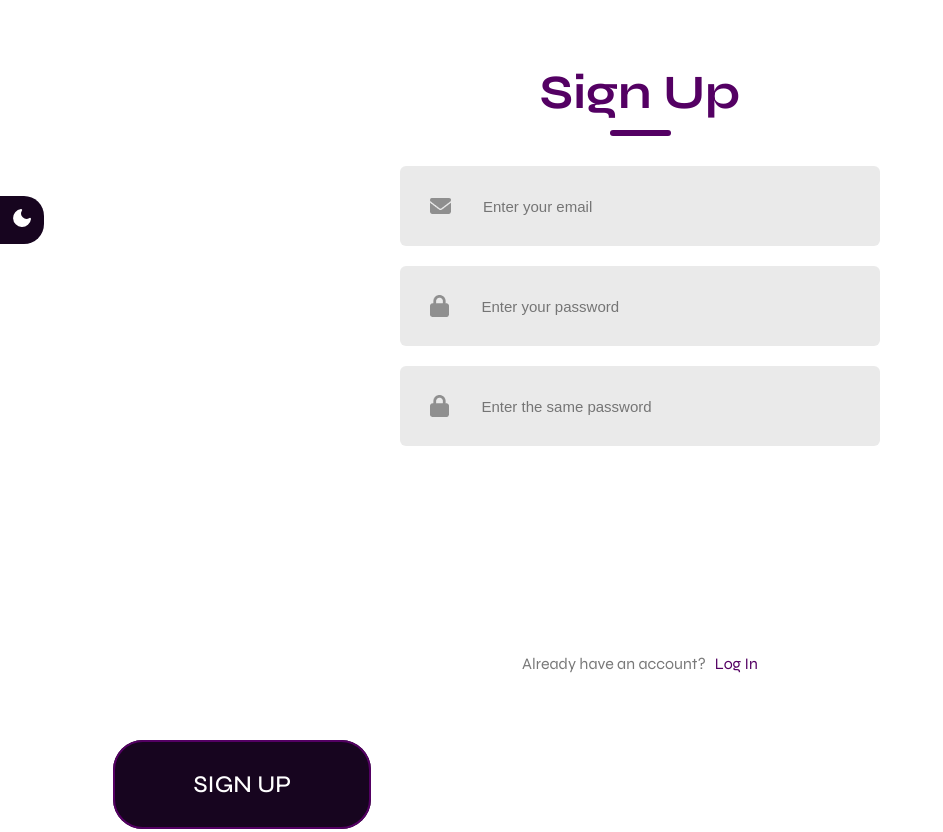
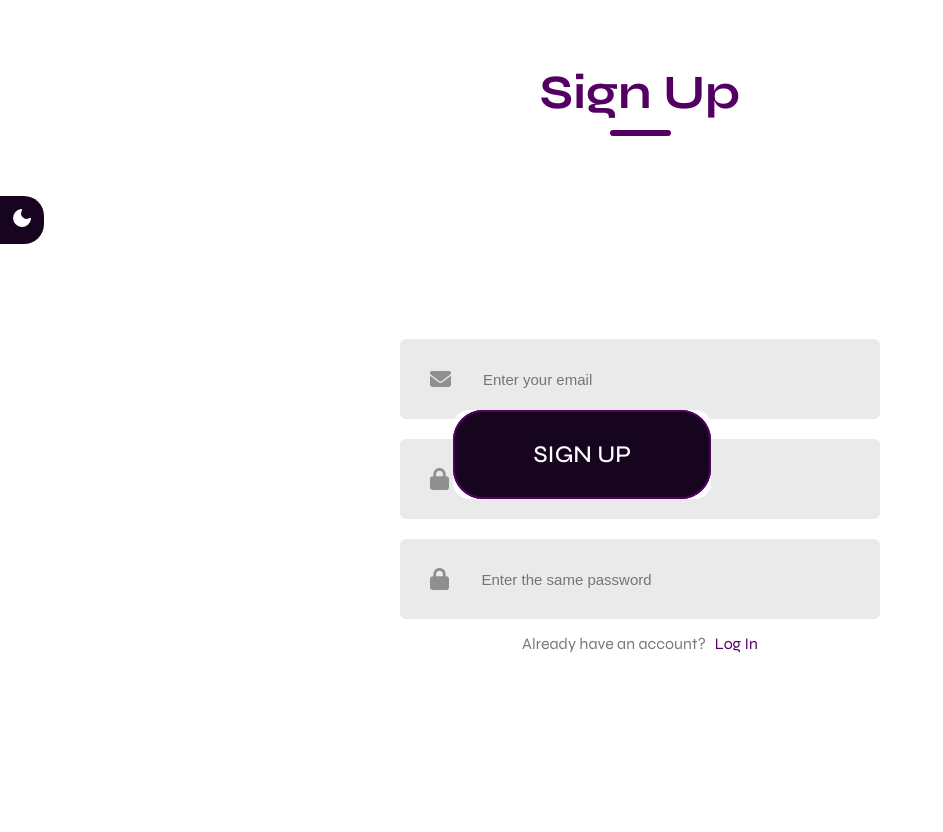
Before and after one commit to KevinYu3214/Savor, a React (Vite) app: page /signup in a window 1280 px wide. Shown: the part 180-1012 px from the top of the page, without its empty margins (0-943 px from the left). After the commit the page ends 833 px from the top, so only its background shows below. Built offline with nearby package versions, Linux system fonts and the light colour scheme; no server answers.

Commit message:
better coding

```diff
--- a/src/components/CustomButtons/Button.jsx
+++ b/src/components/CustomButtons/Button.jsx
@@ -1,6 +1,6 @@
 import React, { useState, useContext } from "react";
 import ThemeContext from "../../contexts/ThemeContext";
-const Button = ({text, onClick}) => {
+const Button = (props) => {
   const [isClicked, setIsClicked] = useState(false);
   const { theme } = useContext(ThemeContext);
 
@@ -10,15 +10,15 @@ const Button = ({text, onClick}) => {
     // Wait for the transition animation to complete before redirecting
     setTimeout(() => {
       // Replace '/compare' with your actual redirect URL
-      onClick();
+      props.onClick();
     }, 400); // Adjust the duration according to your transition animation
   };
 
     return (
       <div>
       <div className={`buttons ${isClicked ? 'clicked' : ''}`}>
-        <button className={`blob-btn ${theme === 'light' ? 'light' : 'dark'}`} onClick={handleClick}>
-          {text}
+        <button className={`blob-btn ${theme === 'light' ? 'light' : 'dark'}`} onClick={handleClick} type={props.type}>
+          {props.text}
           <span className={`blob-btn__inner ${theme === 'light' ? 'light' : 'dark'}`}>
             <span className="blob-btn__blobs">
               <span className={`blob-btn__blob ${theme === 'light' ? 'light' : 'dark'}`}></span>
--- a/src/pages/Signup.jsx
+++ b/src/pages/Signup.jsx
@@ -44,6 +44,9 @@ const SignUp = () => {
             <div className="error__text">{error}</div>
           </div>
         )}
+        <div className="container">
+          <Button text="Sign up" type="submit"/>
+        </div>
         <form onSubmit={signUp} className="inputs">
           <div className="input">
             <img src={email_icon} alt="" className="icons" />
@@ -74,7 +77,6 @@ const SignUp = () => {
               onChange={(e) => setPasswordCheck(e.target.value)}
             ></input>
           </div>
-          <Button text="Sign up" type="submit"/>
         </form>
         <div className="page">
           Already have an account?{" "}
```
